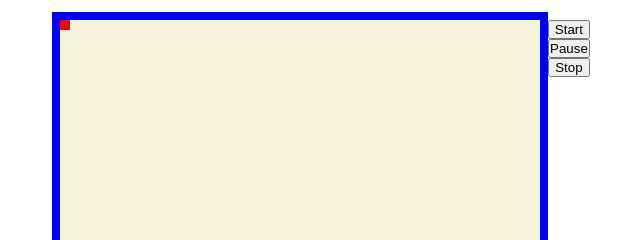
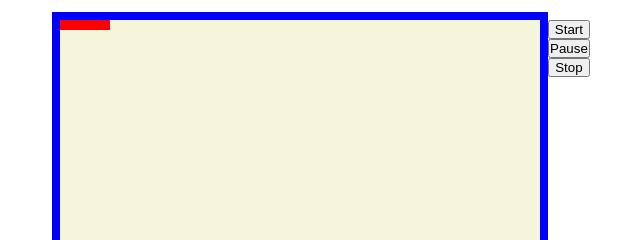
Before and after one commit to GK-08/snake, a plain HTML site: page index.html in a window 1280 px wide. Shown: the top 240 px of the page, 340-980 px from the left. Drawn offline with Linux system fonts and the light colour scheme.

Commit message:
Now snake starts with 5 cells

```diff
--- a/script/snakeClass.js
+++ b/script/snakeClass.js
@@ -12,10 +12,19 @@ localStorage.setItem('highScore',0);
 
 class Snake{
     constructor(){
-        this.snakeHead=document.createElement(`div`);
+        this.snakeHead=document.createElement(`div`);//shall I write these with backtics?
         this.snakeHead.classList.add(`snake-cell`);
         board.appendChild(this.snakeHead);
+        this.snakeHead.style.top=`0px`;
+        this.snakeHead.style.left=`40px`;
         this.snake=[this.snakeHead];
+        for(let i=1; i<5; i++){
+            const cell=document.createElement(`div`);
+            cell.style.left=`${this.snakeHead.offsetLeft-(10*i)}px`;
+            cell.classList.add(`snake-cell`);
+            board.appendChild(cell);
+            this.snake.push(cell);
+        }
         this.direction=RIGHT;
         this.score=0;
         this.food=document.getElementById(`food`);
--- a/style/style.css
+++ b/style/style.css
@@ -15,8 +15,6 @@
 }
 
 .snake-cell{
-    top: 0px;
-    left: 0px;
     position: absolute;
     background-color: red;
     width: 10px;
```
